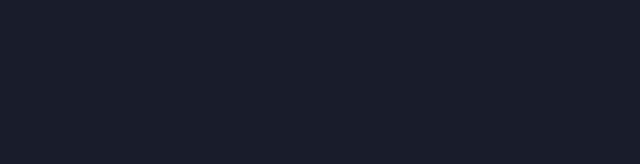
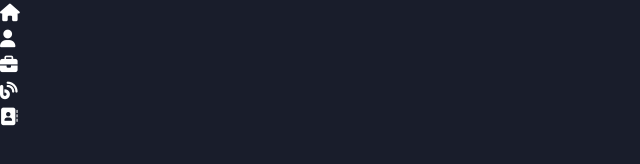
Before and after one commit to t-jay-777/portfolio_one, a plain HTML site: page index.html in a window 1280 px wide. Shown: the whole page, without its empty margins (0-640 px from the left). Drawn offline with Linux system fonts and the light colour scheme.

Commit message:
index.html create controls icons/buttons

```diff
--- a/index.html
+++ b/index.html
@@ -10,7 +10,7 @@
     <link rel="preconnect" href="https://fonts.googleapis.com">
 <link rel="preconnect" href="https://fonts.gstatic.com" crossorigin>
 <link href="https://fonts.googleapis.com/css2?family=Poppins:ital,wght@0,400;0,700;0,900;1,400;1,700&display=swap" rel="stylesheet">
-<script src="https://use.fontawesome.com/d88a98c765.js"></script>
+<script src="https://kit.fontawesome.com/226adb4409.js" crossorigin="anonymous"></script>
 </head>
 <body>
     <div class="main-content">
@@ -23,6 +23,26 @@
             <section class="section sec4 blogs"></section>
             <section class="section sec5 contact"></section>
         </main>
+
+        <div class="controlls">
+            <div class="control control-1 active-btn">
+                <!--I used version 4 of FA icons becous newest versions were nor able to see
+                on a webpage -->
+                <i class="fa fa-home" aria-hidden="true"></i>
+            </div>
+            <div class="control control-2">
+                <i class="fas fa-user"></i>
+            </div>
+            <div class="control control-3">
+                <i class="fas fa-briefcase"></i>
+            </div>
+            <div class="control control-4">
+                <i class="fas fa-blog"></i>
+            </div>
+            <div class="control control-5">
+                <i class="fas fa-address-book"></i>
+            </div>
+        </div>
     </div>
 
 </body>
```
